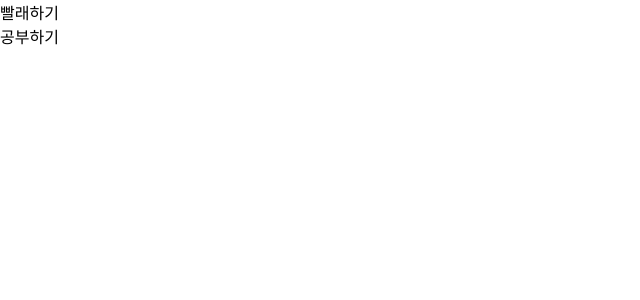
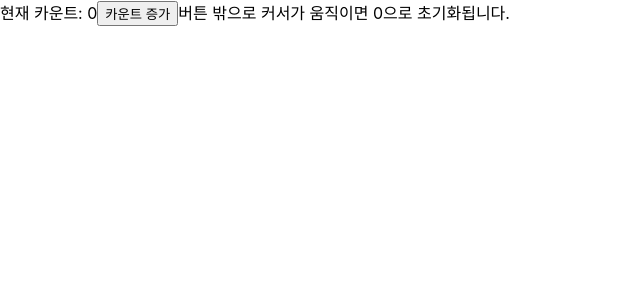
Before and after one commit to ssabii/do-it-react-example, a React (Create React App) app: page / in a window 1280 px wide. Shown: the top 300 px of the page, without its empty margins (0-640 px from the left). Built offline with nearby package versions, Linux system fonts and the light colour scheme.

Commit message:
03-9 컴포넌트에서 콜백 함수와 이벤트 처리하기

```diff
--- /dev/null
+++ b/src/03/Counter3.jsx
@@ -0,0 +1,34 @@
+import React, { Component } from 'react';
+
+class Counter3 extends Component {
+  constructor(props) {
+    super(props);
+    this.state = {
+      count: 0,
+    };
+    this.increateCount = this.increateCount.bind(this);
+    this.resetCount = this.resetCount.bind(this);
+  }
+
+  increateCount() {
+    this.setState(({ count }) => ({ count: count + 1 }));
+  }
+
+  resetCount() {
+    this.setState({ count: 0 });
+  }
+
+  render() {
+    return (
+      <div>
+        현재 카운트: {this.state.count}
+        <button onClick={this.increateCount} onMouseOut={this.resetCount}>
+          카운트 증가
+        </button>
+        버튼 밖으로 커서가 움직이면 0으로 초기화됩니다.
+      </div>
+    );
+  }
+}
+
+export default Counter3;
--- a/src/App.js
+++ b/src/App.js
@@ -1,12 +1,11 @@
 import React, { Component } from 'react';
-
-import Todolist from './03/Todolist';
+import Counter from './03/Counter3';
 
 class App extends Component {
   render() {
     return (
       <div>
-        <Todolist />
+        <Counter />
       </div>
     );
   }
```
Also changed, not shown: src/03/Counter2.jsx (added, +20 -0 lines), src/03/ScrollSpy.jsx (added, +36 -0 lines).
